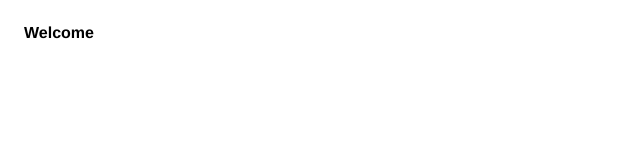
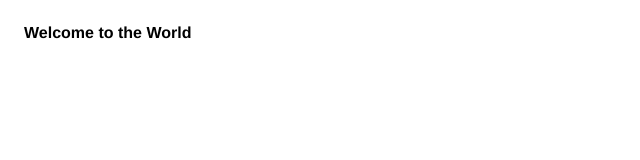
Before and after one commit to codenameavi/codenameavi.github.io, a plain HTML site: page index.html in a window 1280 px wide. Shown: the whole page, without its empty margins (0-640 px from the left). Drawn offline with Linux system fonts and the light colour scheme.

Commit message:
Update index.html

```diff
--- a/index.html
+++ b/index.html
@@ -7,6 +7,6 @@
       <style> body { font-family: 'Helvetica Neue', Helvetica, Arial, sans-serif; padding:1em; } </style>
     </head>
     <body>
-    <strong>Welcome</strong>
+    <strong>Welcome to the World</strong>
     </body>
     </html>
```
